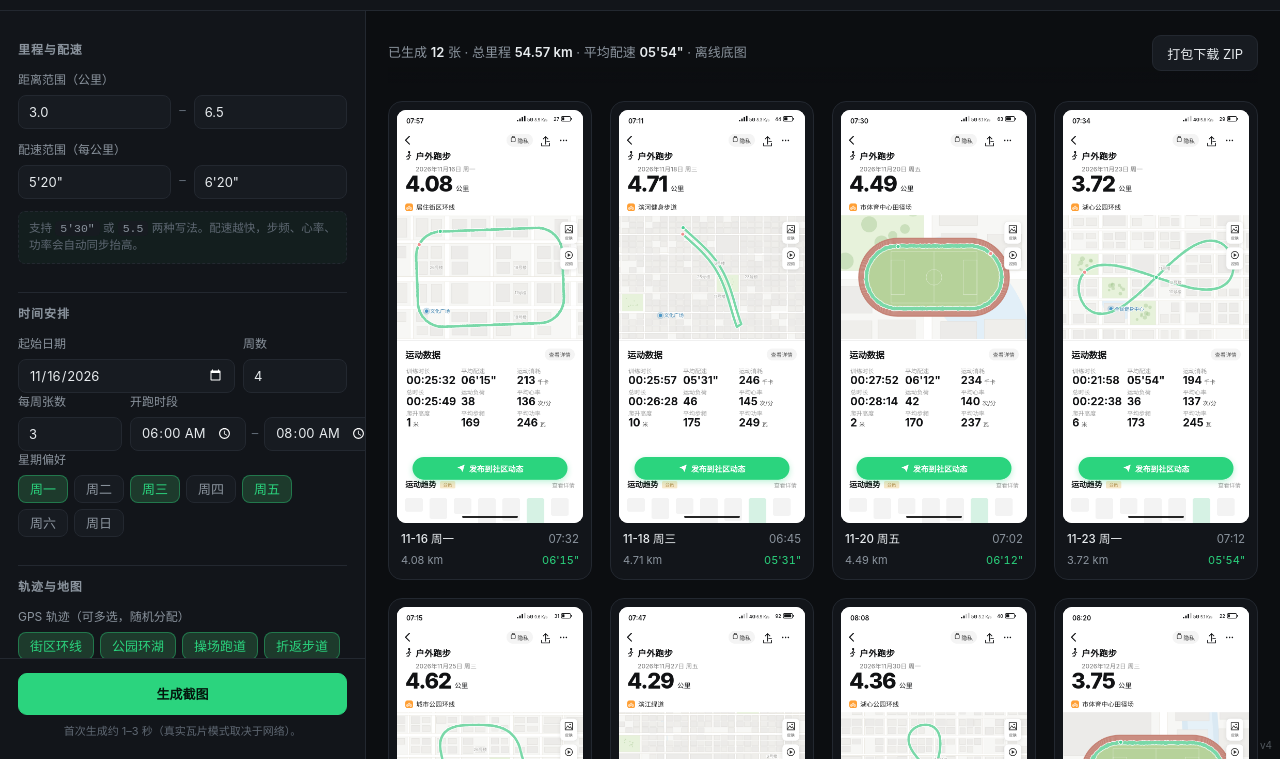
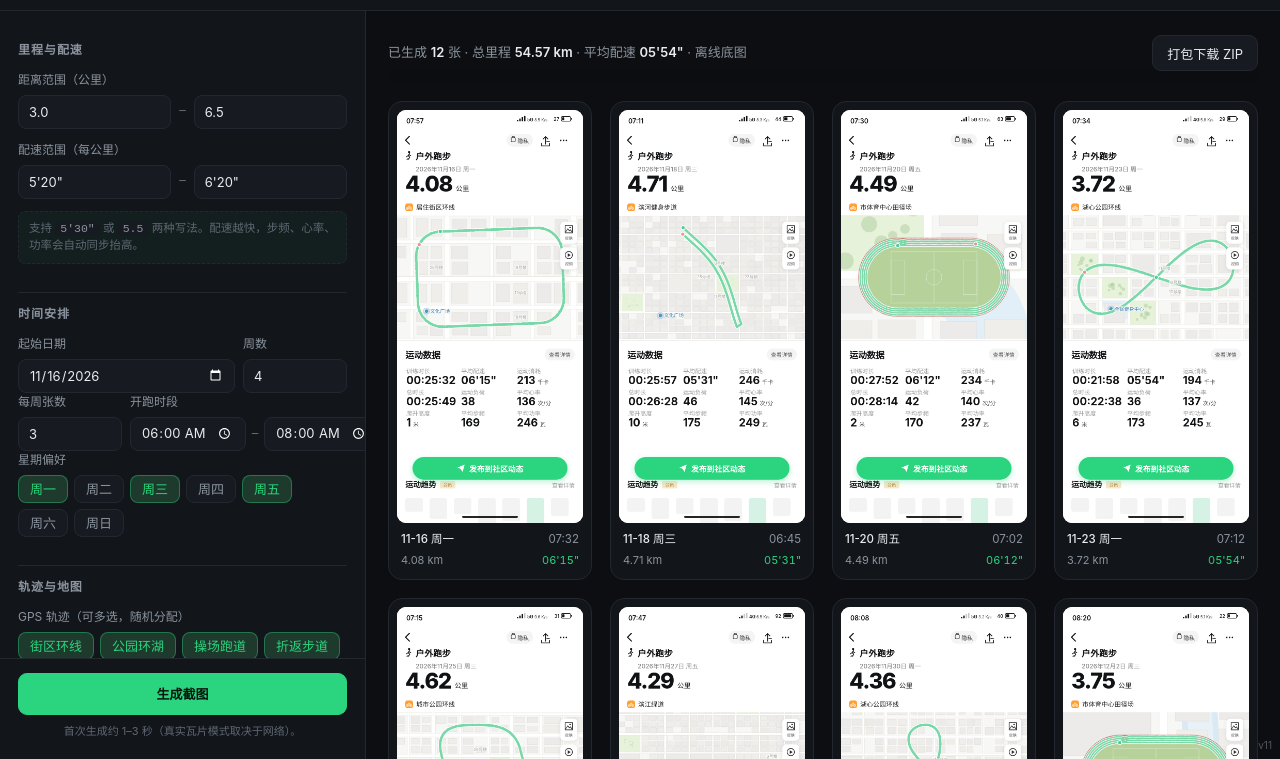
Before and after one commit to qbclex/runshot, a plain HTML site: page index.html in a window 1280 px wide. Both pictures are taken after a click on the button "生成截图". Shown: the part 41-800 px from the top of the page. Drawn offline with Linux system fonts and the light colour scheme.

Commit message:
feat: 跑道与闭环轨迹逐圈换道，一圈一圈分开
- 标准 400 m 跑道改到测量线半径 36.8 m（单圈正好 400 m），圈数 = 里程 ÷ 400
- 新增弧长参数化 lapRun：起跑线固定、逐圈横向换道（三角波道次，换道平滑过渡），终点按剩余里程截断
- 手绘闭环同样按里程分圈换道，保持描线原尺寸以对齐真实跑道
- 套圈轨迹线条收细（2.2 / 5 px），看清分道
- 自检补单圈长、multiLap、圈数×单圈长等断言

```diff
--- a/index.html
+++ b/index.html
@@ -4,7 +4,7 @@
 <meta charset="utf-8">
 <meta name="viewport" content="width=device-width,initial-scale=1">
 <title>跑步记录截图生成器 · RUNSHOT</title>
-<link rel="stylesheet" href="css/style.css?v=20261115-4">
+<link rel="stylesheet" href="css/style.css?v=20261116-7">
 </head>
 <body>
 
@@ -243,15 +243,15 @@
 
 <div class="toast" id="toast"></div>
 
-<script src="js/rng.js?v=20261115-4"></script>
-<script src="js/zip.js?v=20261115-4"></script>
-<script src="js/routes.js?v=20261115-4"></script>
-<script src="js/generator.js?v=20261115-4"></script>
-<script src="js/map-procedural.js?v=20261115-4"></script>
-<script src="js/map-picker.js?v=20261115-4"></script>
-<script src="js/map-tiles.js?v=20261115-4"></script>
-<script src="js/render.js?v=20261115-4"></script>
-<script src="js/main.js?v=20261115-4"></script>
-<div id="verTag" title="当前版本（用于排查缓存）">v4</div>
+<script src="js/rng.js?v=20261116-7"></script>
+<script src="js/zip.js?v=20261116-7"></script>
+<script src="js/routes.js?v=20261116-7"></script>
+<script src="js/generator.js?v=20261116-7"></script>
+<script src="js/map-procedural.js?v=20261116-7"></script>
+<script src="js/map-picker.js?v=20261116-7"></script>
+<script src="js/map-tiles.js?v=20261116-7"></script>
+<script src="js/render.js?v=20261116-7"></script>
+<script src="js/main.js?v=20261116-7"></script>
+<div id="verTag" title="当前版本（用于排查缓存）">v11</div>
 </body>
 </html>
--- a/js/render.js
+++ b/js/render.js
@@ -70,11 +70,13 @@
     for (let i = 1; i < pts.length; i++) ctx.lineTo(view.X(pts[i][0]), view.Y(pts[i][1]));
     ctx.lineJoin = 'round';
     ctx.lineCap = 'round';
+    // 套圈（跑道 / 闭环自定义地图）：线收细，才能看清一圈一圈的分道
+    const multiLap = !!(record.route && record.route.multiLap);
     ctx.strokeStyle = 'rgba(255,255,255,0.85)';
-    ctx.lineWidth = 7.4;
+    ctx.lineWidth = multiLap ? 5 : 7.4;
     ctx.stroke();
     ctx.strokeStyle = C.route;
-    ctx.lineWidth = 4.6;
+    ctx.lineWidth = multiLap ? 2.2 : 4.6;
     ctx.stroke();
 
     const s = pts[0], e = pts[pts.length - 1];
--- a/js/routes.js
+++ b/js/routes.js
@@ -14,11 +14,101 @@
     return L;
   }
 
+  function bboxOf(pts) {
+    let minX = Infinity, maxX = -Infinity, minY = Infinity, maxY = -Infinity;
+    for (const p of pts) {
+      if (p[0] < minX) minX = p[0];
+      if (p[0] > maxX) maxX = p[0];
+      if (p[1] < minY) minY = p[1];
+      if (p[1] > maxY) maxY = p[1];
+    }
+    return { minX, maxX, minY, maxY };
+  }
+
+  /* ---------- 闭环逐圈生成 ---------- */
+
+  function arcTable(pts) {
+    const N = pts.length;
+    const cum = new Float64Array(N + 1);
+    for (let i = 1; i <= N; i++) cum[i] = cum[i - 1] + dist(pts[i - 1], pts[i % N]);
+    return { cum, total: cum[N] };
+  }
+
+  // 沿环线弧长 s 处的位置
+  function sampleArc(pts, tab, s) {
+    const total = tab.total;
+    s = s % total;
+    if (s < 0) s += total;
+    let lo = 0, hi = pts.length;
+    while (lo + 1 < hi) {
+      const mid = (lo + hi) >> 1;
+      if (tab.cum[mid] <= s) lo = mid; else hi = mid;
+    }
+    const a = pts[lo], b = pts[(lo + 1) % pts.length];
+    const seg = tab.cum[lo + 1] - tab.cum[lo];
+    const t = seg > 1e-9 ? (s - tab.cum[lo]) / seg : 0;
+    return [a[0] + (b[0] - a[0]) * t, a[1] + (b[1] - a[1]) * t];
+  }
+
+  /* 按里程沿基准环线绕圈，每圈换一条「跑道」（向外横向平移），
+     换道在起跑线之后 blend 米内平滑过渡；末尾不足一圈按里程截断。
+     这样轨迹就是一圈一圈分开的，且起终点由里程与单圈长共同决定。
+     道次按「由内到外再折回」的三角波排列，相邻两圈只差一条道，换道不突兀。 */
+  function lapRun(basePts, targetLen, lanes, rng, opt) {
+    opt = opt || {};
+    const step = opt.step || 2;
+    const jit = opt.jitter == null ? 0.1 : opt.jitter;
+    const tab = arcTable(basePts);
+    const lapLen = tab.total;
+    const blend = Math.min(opt.blend || 12, lapLen * 0.06);
+
+    const nL = lanes.length;
+    const period = 2 * (nL - 1);
+    const laneIdx = (i) => {
+      if (nL < 2) return 0;
+      const k = ((i % period) + period) % period;
+      return k < nL ? k : period - k;
+    };
+
+    let cx = 0, cy = 0;
+    for (const p of basePts) { cx += p[0]; cy += p[1]; }
+    cx /= basePts.length; cy /= basePts.length;
+
+    const n = Math.max(24, Math.round(targetLen / step));
+    const dS = Math.min(3, lapLen * 0.01);
+    const pts = new Array(n);
+    for (let i = 0; i < n; i++) {
+      const s = targetLen * i / (n - 1);
+      const q = sampleArc(basePts, tab, s);
+      const lapI = Math.floor(s / lapLen);
+      const lane = lanes[laneIdx(lapI)];
+      const prev = lanes[laneIdx(lapI - 1)];
+      const t = Math.min(1, (s - lapI * lapLen) / blend);
+      const w = t * t * (3 - 2 * t);
+      const off = lapI === 0 ? lane : prev + (lane - prev) * w;
+
+      // 切向取前后 dS 米的割线：手绘折线的锯齿不至于让法线逐点乱跳，
+      // 否则横向偏移一放大，轨迹就会被拉长
+      const qa = sampleArc(basePts, tab, s - dS);
+      const qb = sampleArc(basePts, tab, s + dS);
+      let tx = qb[0] - qa[0], ty = qb[1] - qa[1];
+      const tl = Math.hypot(tx, ty) || 1;
+      tx /= tl; ty /= tl;
+      let nx = -ty, ny = tx;
+      if ((q[0] - cx) * nx + (q[1] - cy) * ny < 0) { nx = -nx; ny = -ny; }
+
+      const o = off + rng.gauss(0, jit);
+      pts[i] = [q[0] + nx * o, q[1] + ny * o];
+    }
+    return { pts, lapLen, laps: targetLen / lapLen };
+  }
+
   /* ---------- 基础形状 ---------- */
 
-  // 标准 400m 跑道：直道 84.39m + 半径 36.5m
+  // 标准 400m 跑道：直道 84.39m + 半径 36.8m（测量线距内沿 0.3m）
+  // 2×84.39 + 2π×36.8 = 400.0 m，单圈正好 400 m，圈数可直接用里程 ÷ 400 换算
   function stadium(L, R0, step) {
-    L = L || 84.39; R0 = R0 || 36.5; step = step || 2;
+    L = L || 84.39; R0 = R0 || 36.8; step = step || 2;
     const pts = [];
     const half = L / 2;
     for (let x = -half; x <= half; x += step) pts.push([x, -R0]);
@@ -124,10 +214,30 @@
     }
   }
 
+  // 标准跑道上常用的四条道次（距测量线向外的横向偏移，米）：半径 36.9 / 39.2 / 41.5 / 43.8 m
+  const TRACK_LANES = [0.1, 2.4, 4.7, 7.0];
+
   function build(kind, targetLen, rng) {
     const base = makeBase(kind, rng, targetLen);
     const rotation = kind === 'track' ? 0 : rng.float(0, TAU);
     const baseLen = polyLen(base.pts, base.closed);
+
+    // 田径场：单圈 400 m，圈数 = 里程 ÷ 400；逐圈换道，起终点落在 400 m 起跑线上
+    if (kind === 'track') {
+      const run = lapRun(base.pts, targetLen, TRACK_LANES, rng, { step: 2 });
+      return {
+        kind,
+        name: NAMES.track,
+        rotation: 0,
+        track: { halfL: 84.39 / 2, r: 36.8 },
+        multiLap: true,
+        points: run.pts,
+        bbox: bboxOf(run.pts),
+        laps: Math.round(run.laps * 100) / 100,
+        baseLen: Math.round(baseLen)
+      };
+    }
+
     const cycleLen = base.closed ? baseLen : baseLen * 2;
     const cycles = Math.max(0.6, targetLen / Math.max(120, cycleLen));
     const full = Math.floor(cycles);
@@ -195,7 +305,8 @@
 
   /* 手绘轨迹（用户在选点地图上描的线）：
      - 按等距柱状投影到以轨迹质心为原点的米坐标（y 向南为正，与渲染约定一致）
-     - 闭环：按目标里程换算圈数（描一圈操场、设 5 km → 自动跑 12 圈并带 ±0.5 m 换道漂移）
+     - 闭环：单圈长 = 描出来的环线周长，圈数 = 目标里程 ÷ 单圈长；
+       逐圈横向换道，轨迹呈一圈一圈分开的套圈（描一圈操场、设 5 km → 约 13 圈）
      - 非闭环：整条缩放到目标里程 */
   function buildUser(strokes, targetLen, rng) {
     const flat = [];
@@ -242,33 +353,50 @@
       need -= d;
       cur = m[i].slice();
     }
+    // 补齐重采样丢掉的尾段，否则单圈长会短掉最多 step 米
+    const lastIn = m[m.length - 1];
+    const lastRs = rs[rs.length - 1];
+    if (Math.hypot(lastIn[0] - lastRs[0], lastIn[1] - lastRs[1]) > 0.5) rs.push(lastIn.slice());
     if (rs.length < 2) rs.push(m[m.length - 1].slice());
 
     let rsLen = 0;
     for (let i = 1; i < rs.length; i++) rsLen += Math.hypot(rs[i][0] - rs[i - 1][0], rs[i][1] - rs[i - 1][1]);
     if (rsLen < 25) return null;
 
-    // 组装：闭环换圈数（封顶 60 圈，再多说明画的圈太小、目标里程太大，退化为整体缩放）
+    // 组装：闭环按 里程 ÷ 单圈长 换算圈数（封顶 60 圈，再多说明画的圈太小、
+    // 目标里程太大，退化为整体缩放）；逐圈横向换道，画出来就是一圈一圈的
     const jitter = Math.max(0.3, geoLen * 0.0012);
     let pts = [];
     let laps = 1;
+    let multiLap = false;
+    let lapFitted = false;
     if (closed && targetLen >= rsLen * 0.72 && targetLen / rsLen <= 60) {
       laps = Math.max(1, Math.round(targetLen / rsLen));
-      for (let c = 0; c < laps; c++) {
-        const ox = rng.float(-0.35, 0.35);
-        const oy = (c % 2 ? 1 : -1) * rng.float(0.15, 0.6);
-        for (const p of rs) pts.push([p[0] + ox + rng.gauss(0, jitter), p[1] + oy + rng.gauss(0, jitter)]);
-        pts.push([rs[0][0] + ox + rng.gauss(0, jitter), rs[0][1] + oy + rng.gauss(0, jitter)]);
-      }
+      const rb = bboxOf(rs);
+      const extent = Math.max(rb.maxX - rb.minX, rb.maxY - rb.minY);
+      const gap = Math.min(6, Math.max(0.9, extent * 0.022));
+      const nL = Math.min(4, Math.max(1, Math.floor(targetLen / rsLen)));
+      const lanes = [];
+      for (let i = 0; i < nL; i++) lanes.push((i - (nL - 1) / 2) * gap);
+      const run = lapRun(rs, targetLen, lanes, rng, {
+        step: Math.max(1.5, rsLen / 500),
+        jitter: Math.max(0.12, geoLen * 0.0004)
+      });
+      pts = run.pts;
+      multiLap = nL > 1;
+      lapFitted = true;
     } else {
       for (const p of rs) pts.push([p[0] + rng.gauss(0, jitter), p[1] + rng.gauss(0, jitter)]);
     }
 
-    // 统一缩放到目标里程（圈数取整后的余量也在这里消化掉）
-    let total = 0;
-    for (let i = 1; i < pts.length; i++) total += Math.hypot(pts[i][0] - pts[i - 1][0], pts[i][1] - pts[i - 1][1]);
-    const k = targetLen / total;
-    pts = pts.map(p => [p[0] * k, p[1] * k]);
+    // 单圈轨迹整体缩放到目标里程；套圈轨迹保持描线原尺寸，
+    // 好和地图上的真实跑道对齐（实测折线比标称里程长约 5–10%，来自换道绕外圈）。
+    if (!lapFitted) {
+      let total = 0;
+      for (let i = 1; i < pts.length; i++) total += Math.hypot(pts[i][0] - pts[i - 1][0], pts[i][1] - pts[i - 1][1]);
+      const k = targetLen / total;
+      pts = pts.map(p => [p[0] * k, p[1] * k]);
+    }
     if (pts.length > 6000) {
       const stp = Math.ceil(pts.length / 6000);
       pts = pts.filter((_, i) => i % stp === 0 || i === pts.length - 1);
@@ -288,6 +416,7 @@
       rotation: 0,
       user: true,
       closed,
+      multiLap,
       origin: { lat: lat0, lon: lon0 },
       points: pts,
       bbox: { minX, maxX, minY, maxY },
```
Also changed, not shown: js/main.js (+12 -6 lines), 1 other file.
